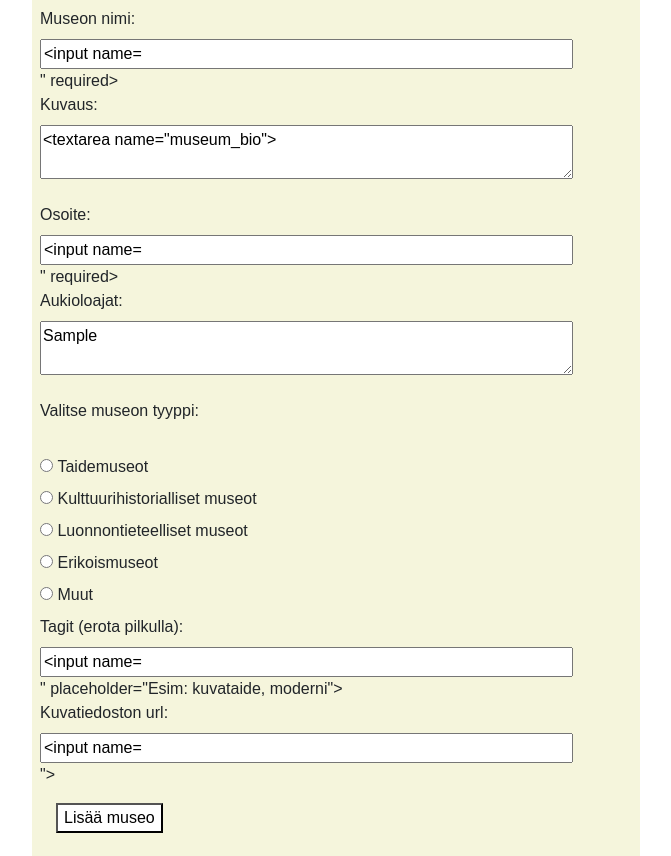
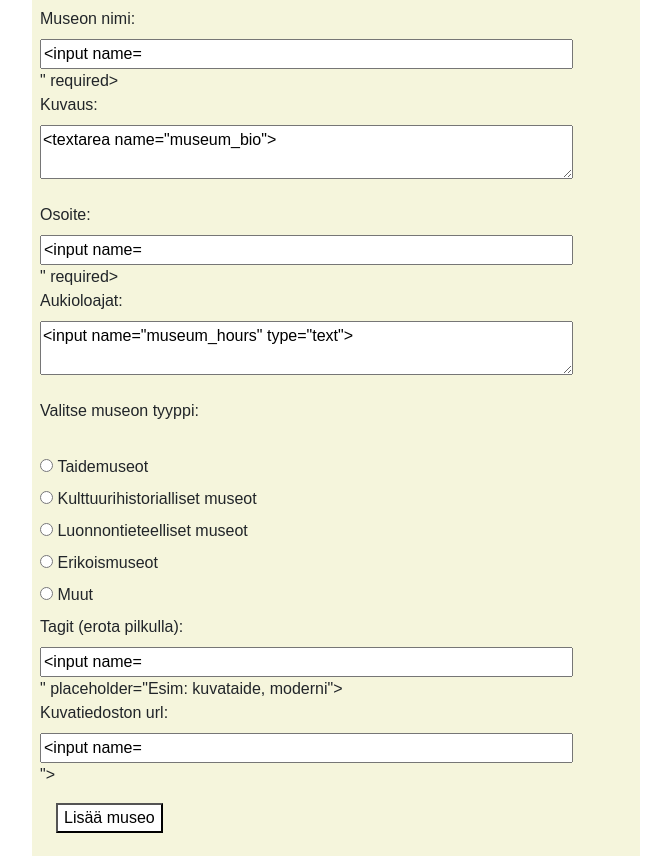
Before and after one commit to vellam0/tsoha-museums, a Flask app: template templates/add_museum.html in a window 1280 px wide. Shown: the part 122-978 px from the top of the page, without its empty margins (304-975 px from the left). Run offline with Flask 3, Linux system fonts and the light colour scheme; the template is opened without the code that fills it: most values are stand-ins (such as "Sample title", 1, 10 or a date in 2020); form fields are guessed from the names that the template uses; some libraries are stand-ins or nearby versions.

Commit message:
fix form in add_museum.html

```diff
--- a/templates/add_museum.html
+++ b/templates/add_museum.html
@@ -82,7 +82,7 @@
             <br>
 
             <label for="museum_hours">Aukioloajat:</label>
-            <textarea type="text" id="museum_hours" name="museum_hours" required>{{ museum.opening_hours or '' }}</textarea>
+            <textarea type="text" id="museum_hours" name="museum_hours" required>{{ form.museum_hours or '' }}</textarea>
             <br>
 
             <label>Valitse museon tyyppi:</label>
```
